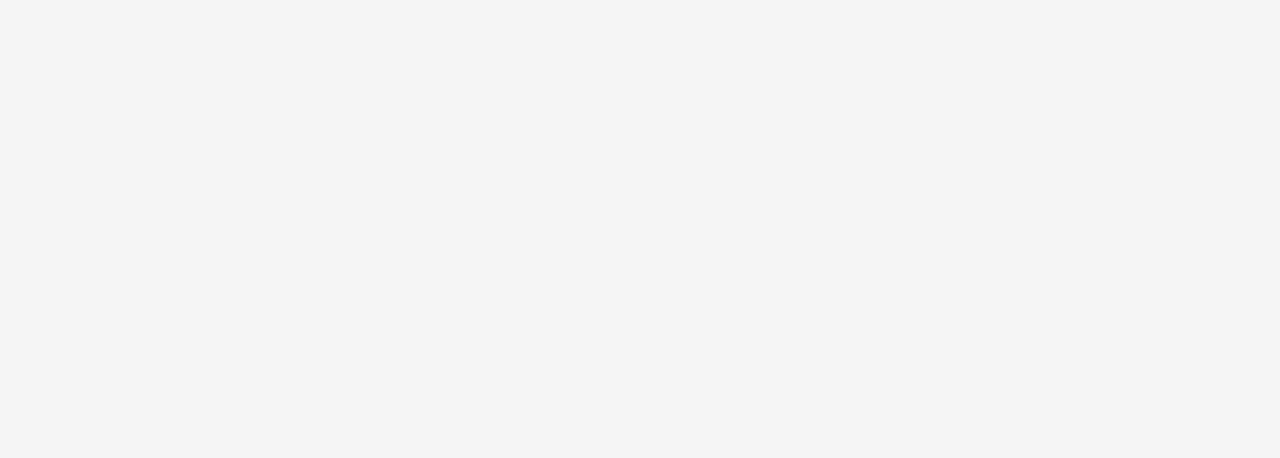
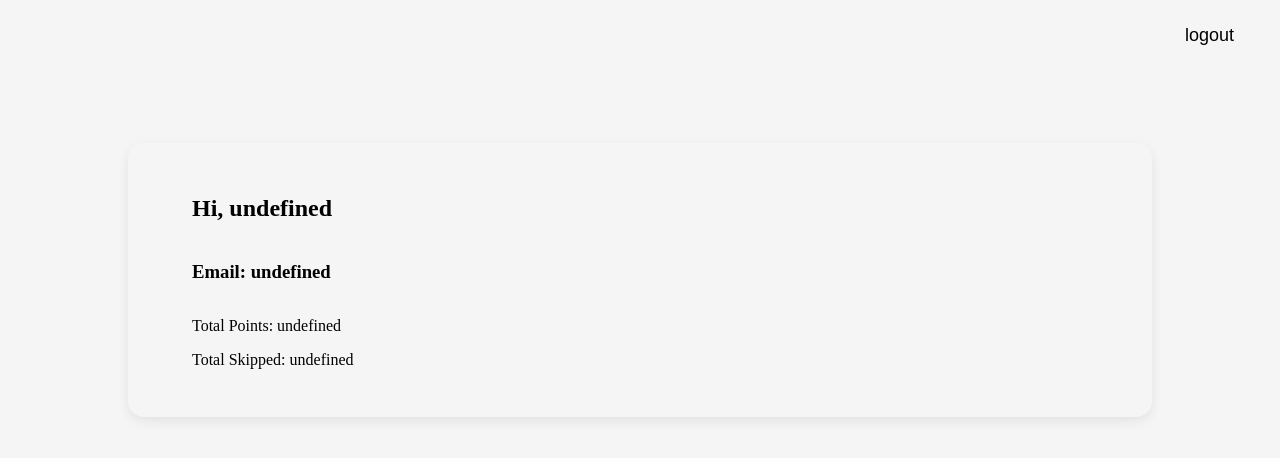
Before and after one commit to pratikderepatil/quiz, a plain HTML site: page result.html in a window 1280 px wide. Drawn offline with Linux system fonts and the light colour scheme.

Commit message:
Final commit

```diff
--- a/data/quiz.js
+++ b/data/quiz.js
@@ -1,7 +1,6 @@
 export const quiz = [
 	{
 		id: 1,
-		type: "radio",
 		question: "Sample Question",
 		options: [
 			"sample answer1",
@@ -24,7 +23,6 @@ export const quiz = [
 	},
 	{
 		id: 3,
-		type: "radio",
 		question: "Sample Question",
 		options: [
 			"sample answer1",
@@ -47,7 +45,6 @@ export const quiz = [
 	},
 	{
 		id: 5,
-		type: "radio",
 		question: "Sample Question",
 		options: [
 			"sample answer1",
@@ -70,7 +67,6 @@ export const quiz = [
 	},
 	{
 		id: 7,
-		type: "radio",
 		question: "Sample Question",
 		options: [
 			"sample answer1",
@@ -93,7 +89,6 @@ export const quiz = [
 	},
 	{
 		id: 9,
-		type: "radio",
 		question: "Sample Question",
 		options: [
 			"sample answer1",
--- a/result.html
+++ b/result.html
@@ -6,7 +6,16 @@
 		<meta name="viewport" content="width=device-width, initial-scale=1.0" />
 		<title>Result page</title>
 		<link rel="stylesheet" href="./style/result.css" />
+	</head>
+	<body>
+		<div id="navbar">
+			<button id="logout">logout</button>
+		</div>
+		<div id="results">
+			<h2 id="name"></h2>
+			<h3 id="email"></h3>
+			<div id="display"></div>
+		</div>
 		<script src="./scripts/result.js"></script>
-	</head>
-	<body></body>
+	</body>
 </html>
--- a/scripts/login.js
+++ b/scripts/login.js
@@ -10,7 +10,7 @@ loginButton.addEventListener("click", (e) => {
 		if (users[i].email === email && users[i].password === password) {
 			auth = true;
 			window.location.href = "./quiz.html";
-			currentUser = { ...users[i], attempts: [[]] };
+			currentUser = { ...users[i], attempts: [], skipped: 0, totalPoints: 0 };
 			localStorage.setItem("Current user", JSON.stringify(currentUser));
 			break;
 		}
--- a/scripts/result.js
+++ b/scripts/result.js
@@ -0,0 +1,10 @@
+const currentUser = JSON.parse(localStorage.getItem("Current user")) || {};
+
+document.getElementById("name").innerText = "Hi, " + currentUser.fullname;
+document.getElementById("email").innerText = "Email: " + currentUser.email;
+const display = document.getElementById("display");
+const skipped = document.createElement("p");
+skipped.innerText = "Total Skipped: " + currentUser.skipped;
+const Points = document.createElement("p");
+Points.innerText = "Total Points: " + currentUser.totalPoint;
+display.append(Points, skipped);
--- a/style/result.css
+++ b/style/result.css
@@ -1,3 +1,25 @@
 body {
 	background-color: whitesmoke;
 }
+#navbar {
+	display: flex;
+	justify-content: flex-end;
+	gap: 3rem;
+	padding: 1rem 2rem;
+}
+
+#navbar > button {
+	background-color: transparent;
+	border: none;
+	font-size: large;
+}
+
+#results {
+	width: 70vw;
+	display: flex;
+	flex-direction: column;
+	margin: 10vh auto;
+	padding: 2rem 4rem;
+	box-shadow: rgba(0, 0, 0, 0.08) 0px 4px 12px;
+	border-radius: 1rem;
+}
```
Also changed, not shown: quiz.html (+2 -2 lines), scripts/quiz.js (+15 -4 lines).
